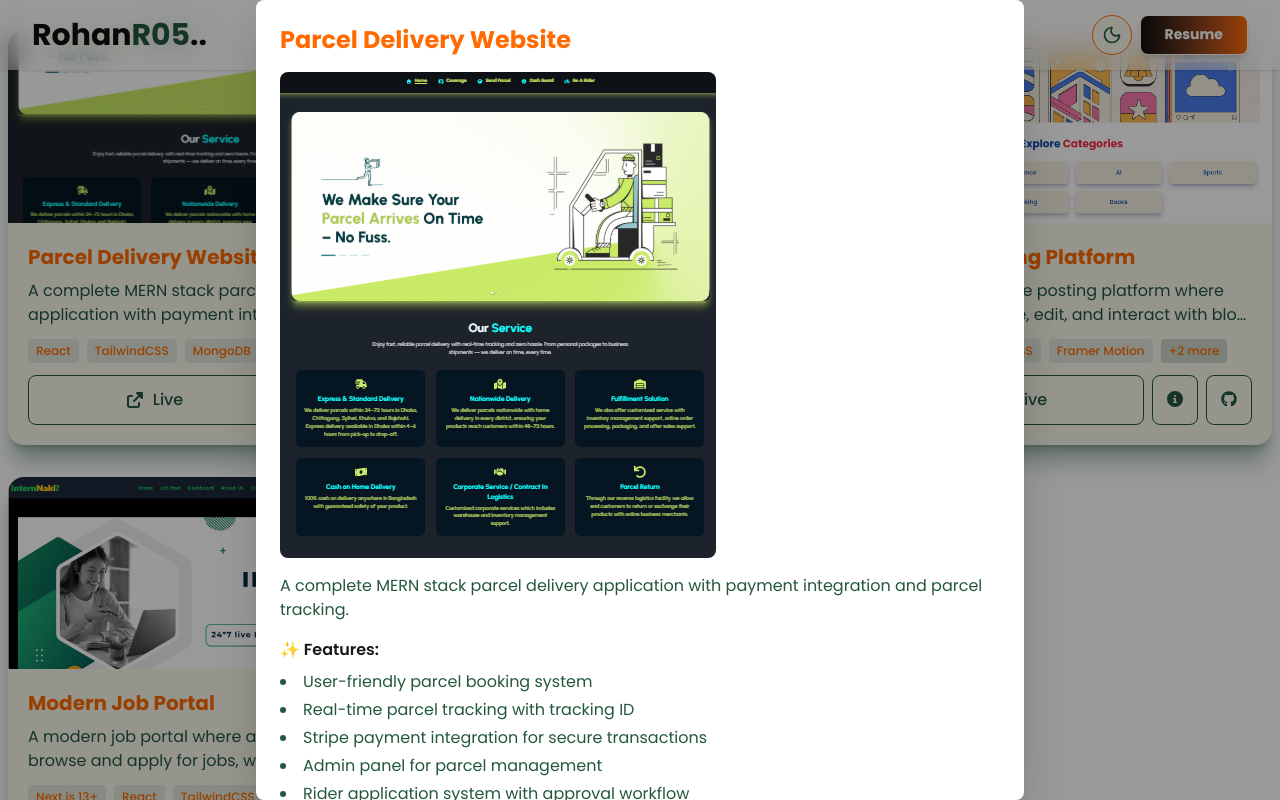
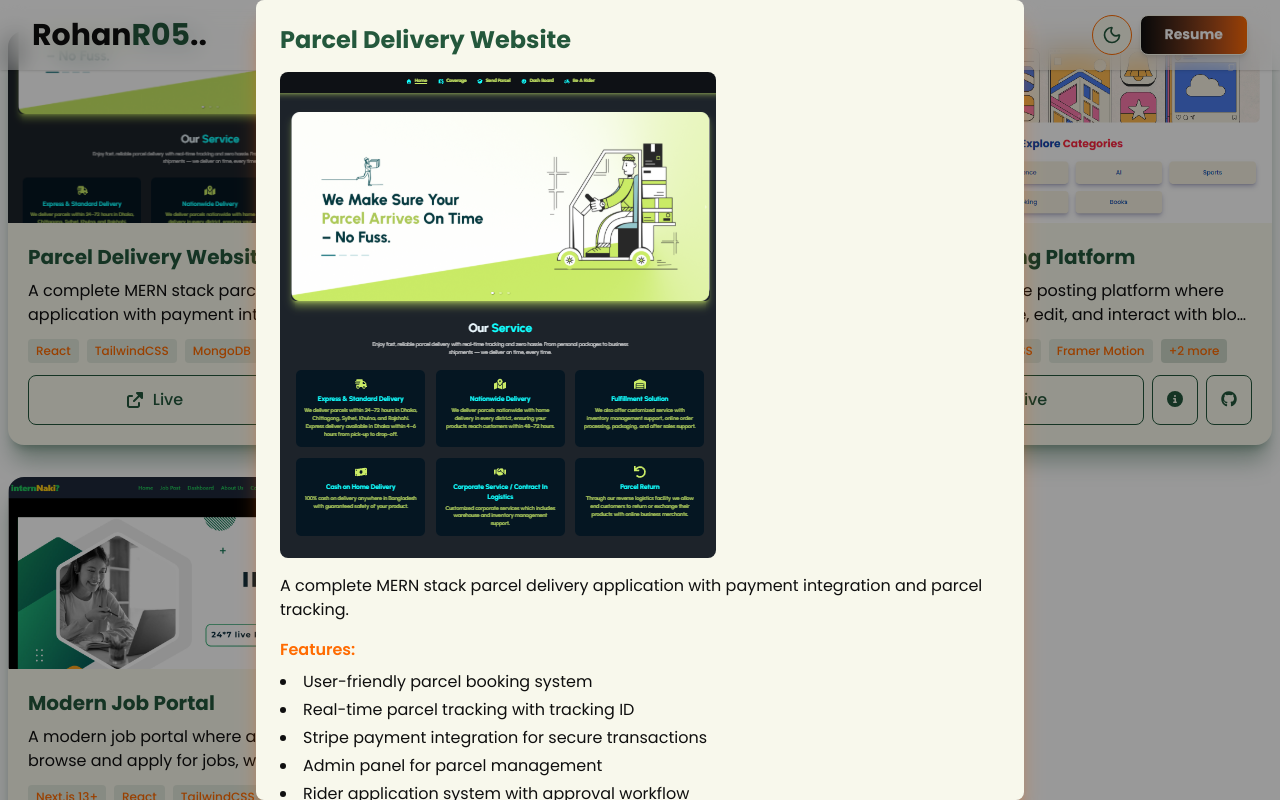
Before and after one commit to RohanR05/protfolio, a React (Vite) app: page / in a window 1280 px wide. Both pictures are taken after a click on the button 311 px from the left and 2547 px from the top of the page. Shown: the part 2147-2947 px from the top of the page. Built offline with nearby package versions, Linux system fonts and the light colour scheme.

Commit message:
redesign projects

```diff
--- a/src/components/Home/About/About.jsx
+++ b/src/components/Home/About/About.jsx
@@ -53,7 +53,7 @@ const About = () => {
   return (
     <div className="">
       <h2 className="text-4xl font-bold text-center">
-        About <span className="text-neutral">Me</span>
+        About <span className="text-primary">Me</span>
       </h2>
       <p className="text-center text-info/80 mt-3">
         A passionate Full-Stack / MERN Stack Developer with a strong foundation
--- a/src/components/Home/About/Card.jsx
+++ b/src/components/Home/About/Card.jsx
@@ -34,7 +34,7 @@ const Card = () => {
       {data.map((d, index) => (
         <motion.div
           key={d.id}
-          className="shadow-xl shadow-primary/40 py-4 rounded-2xl text-center bg-accent border-l-4 border-neutral"
+          className="shadow-xl shadow-primary/40 py-4 rounded-2xl text-center bg-secondary border-l-4 border-neutral"
           initial={{ opacity: 0, y: 20 }}
           animate={{ opacity: 1, y: 0 }}
           transition={{ delay: index * 0.2, duration: 0.5, type: "spring" }}
--- a/src/components/Home/About/Skills.jsx
+++ b/src/components/Home/About/Skills.jsx
@@ -157,7 +157,7 @@ const Skills = () => {
       {sections.map((section, idx) => (
         <motion.div
           key={idx}
-          className="mb-8 bg-accent py-8 px-4 rounded-2xl shadow-xl shadow-neutral/20 border border-accent hover:border-primary/40"
+          className="mb-8 bg-secondary py-8 px-4 rounded-2xl shadow-xl shadow-neutral/20 border border-primary/20 hover:border-primary/40"
           initial="hidden"
           whileInView="visible"
           viewport={{ once: true }}
--- a/src/components/Home/Banner/Banner.jsx
+++ b/src/components/Home/Banner/Banner.jsx
@@ -22,7 +22,7 @@ const Banner = () => {
 
       {/* Text */}
       <div className="md:ml-8 text-center md:text-left max-w-4xl">
-        <h1 className="text-5xl md:text-7xl lg:text-9xl font-bold mb-4 md:mb-16 text-info text-fade-bottom">
+        <h1 className="text-5xl md:text-7xl lg:text-9xl font-bold mb-4 md:mb-16 text-primary text-fade-bottom">
           Rohan Kabir
         </h1>
 
--- a/src/components/Home/Projects/Projects.jsx
+++ b/src/components/Home/Projects/Projects.jsx
@@ -2,7 +2,10 @@ import React, { useState, useCallback } from "react";
 import { motion } from "framer-motion";
 import { faGithub } from "@fortawesome/free-brands-svg-icons";
 import { FontAwesomeIcon } from "@fortawesome/react-fontawesome";
-import { faInfoCircle, faUpRightFromSquare } from "@fortawesome/free-solid-svg-icons";
+import {
+  faInfoCircle,
+  faUpRightFromSquare,
+} from "@fortawesome/free-solid-svg-icons";
 import img1 from "../../../assets/courier.webp";
 import img2 from "../../../assets/food.webp";
 import img3 from "../../../assets/article.webp";
@@ -40,8 +43,8 @@ const ProjectCard = React.memo(({ project, index, onSelect }) => {
       />
 
       <div className="p-5 flex flex-col flex-grow">
-        <h3 className="text-xl text-neutral font-bold mb-2">{project.name}</h3>
-        <p className="mb-3 text-primary flex-grow line-clamp-2">
+        <h3 className="text-xl text-primary font-bold mb-2">{project.name}</h3>
+        <p className="mb-3 text-info flex-grow line-clamp-2">
           {project.description}
         </p>
 
@@ -142,7 +145,13 @@ const Projects = () => {
       id: "3",
       name: "Article Posting Platform",
       image: img3,
-      techStack: ["React", "TailwindCSS", "Framer Motion", "MongoDB", "Express.js"],
+      techStack: [
+        "React",
+        "TailwindCSS",
+        "Framer Motion",
+        "MongoDB",
+        "Express.js",
+      ],
       description:
         "A dynamic article posting platform where users can create, edit, and interact with blog articles.",
       liveLink: "https://assignment-11-49577.web.app/",
@@ -211,7 +220,7 @@ const Projects = () => {
   return (
     <section className="max-w-7xl mx-auto">
       <h2 className="text-4xl font-bold text-center mb-10">
-        Featured <span className="text-neutral">Projects</span>
+        Featured <span className="text-primary">Projects</span>
       </h2>
 
       <div className="grid gap-8 lg:grid-cols-3 sm:grid-cols-1 mx-2">
@@ -229,12 +238,12 @@ const Projects = () => {
       {selectedProject && (
         <dialog open className="modal">
           <motion.div
-            className="modal-box max-w-3xl"
+            className="modal-box max-w-3xl bg-secondary shadow-xl shadow-neutral/40"
             initial={{ opacity: 0, y: 40 }}
             animate={{ opacity: 1, y: 0 }}
             transition={{ duration: 0.3 }}
           >
-            <h3 className="text-2xl font-bold text-neutral mb-4">
+            <h3 className="text-2xl font-bold text-primary mb-4">
               {selectedProject.name}
             </h3>
             <img
@@ -243,16 +252,21 @@ const Projects = () => {
               loading="lazy"
               className="rounded-lg mb-4"
             />
-            <p className="text-primary mb-4">{selectedProject.description}</p>
+            <p className="text-info mb-4">{selectedProject.description}</p>
 
-            <h4 className="font-semibold mb-2">✨ Features:</h4>
-            <ul className="list-disc list-inside text-primary mb-4 space-y-1">
+            <h4 className="font-semibold mb-2 text-neutral"> Features:</h4>
+            <ul className="list-disc list-inside text-info mb-4 space-y-1">
               {selectedProject.features.map((f, i) => (
                 <li key={i}>{f}</li>
               ))}
             </ul>
 
-            <h4 className="font-semibold mb-2">🛠 Tech Stack:</h4>
+            <h4
+              className="font-semibold mb-2 text-neutral
+            "
+            >
+              Tech Stack:
+            </h4>
             <div className="flex flex-wrap gap-2 mb-4">
               {selectedProject.techStack.map((tech, i) => (
                 <span
```
